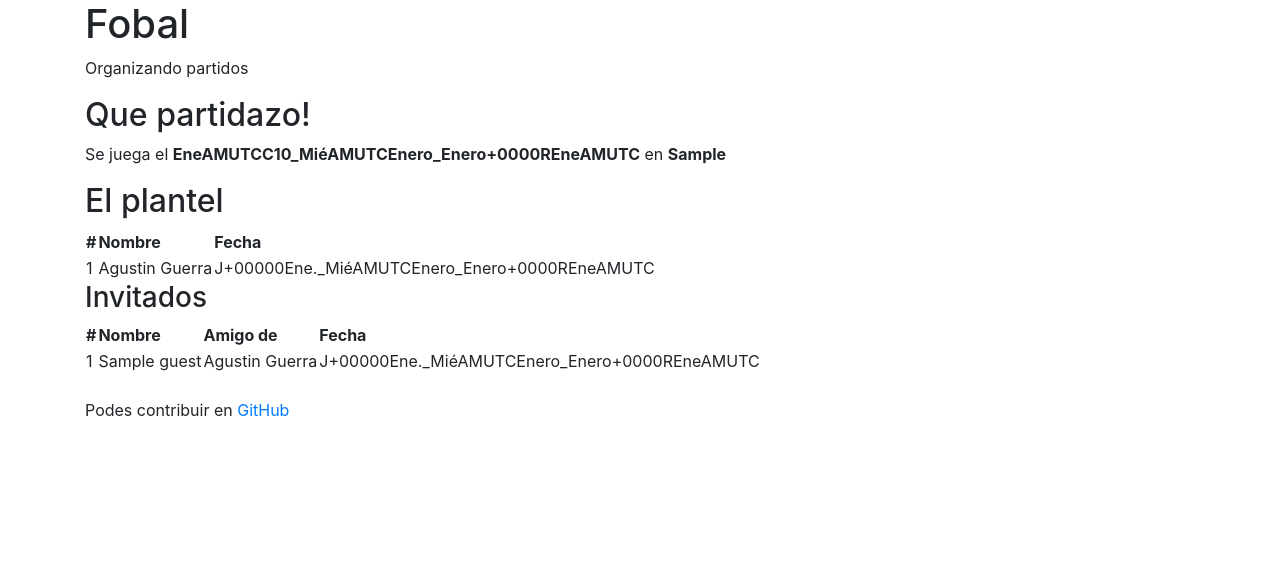
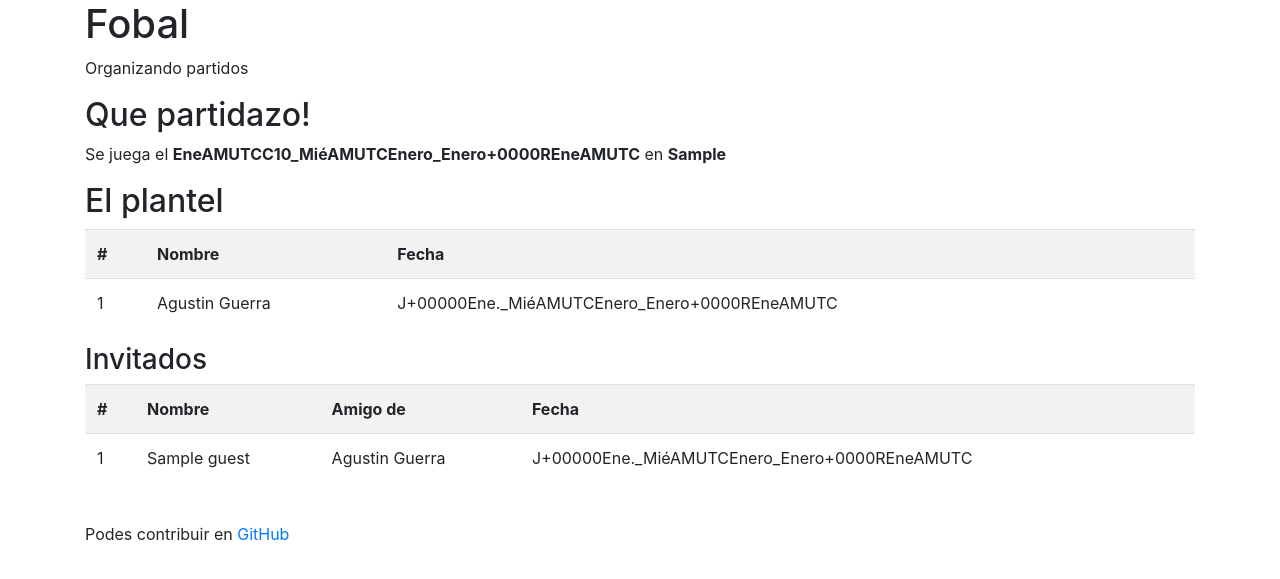
Before and after one commit to irodrigo17/futbol5-django, a Django app: page /matches/1/ in a window 1280 px wide. Shown: the top 579 px of the page. Run offline with Django 3.2, Linux system fonts and the light colour scheme; data comes from the database, SQL or seed files in the repository; tables that the repository leaves empty hold one stand-in row (values such as "Sample post"); some libraries are stand-ins or nearby versions.

Commit message:
Use default bootstrap table style

```diff
--- a/core/templates/core/match.html
+++ b/core/templates/core/match.html
@@ -5,7 +5,7 @@
 
 <h2>El plantel</h2>
 {% if match.players.count > 0 %}
-  <table>
+  <table class="table table-striped">
     <tr>
       <th>#</th>
       <th>Nombre</th>
@@ -25,7 +25,7 @@
 
 <h3>Invitados</h3>
 {% if match.guests.count > 0 %}
-  <table>
+  <table class="table table-striped">
     <tr>
       <th>#</th>
       <th>Nombre</th>
```
